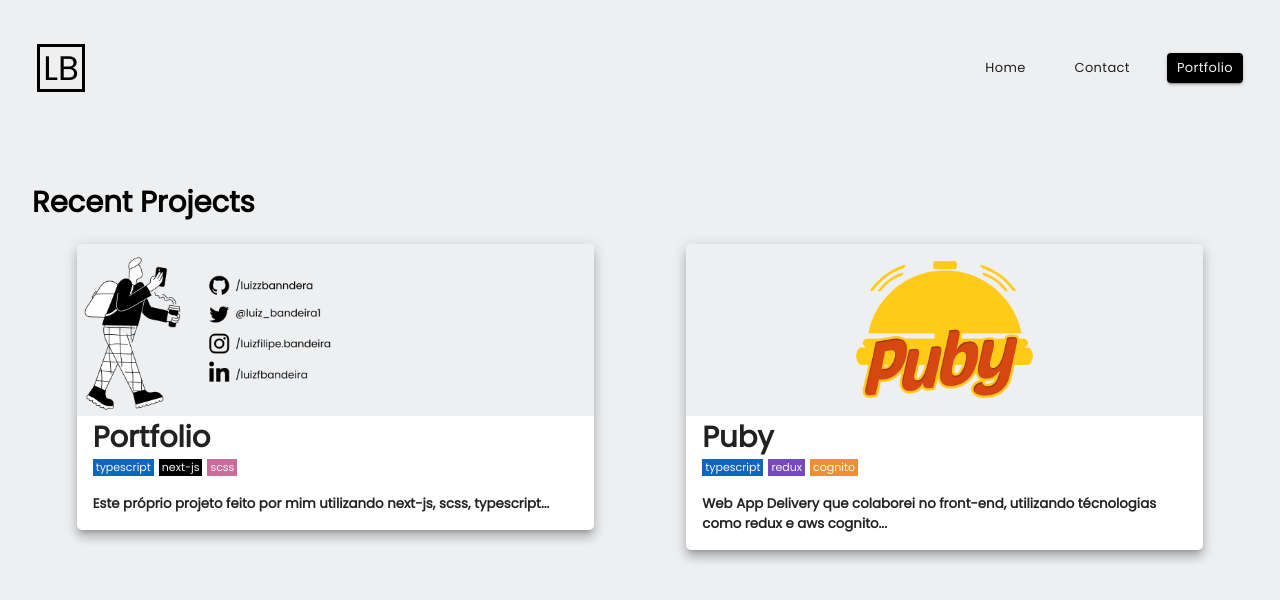
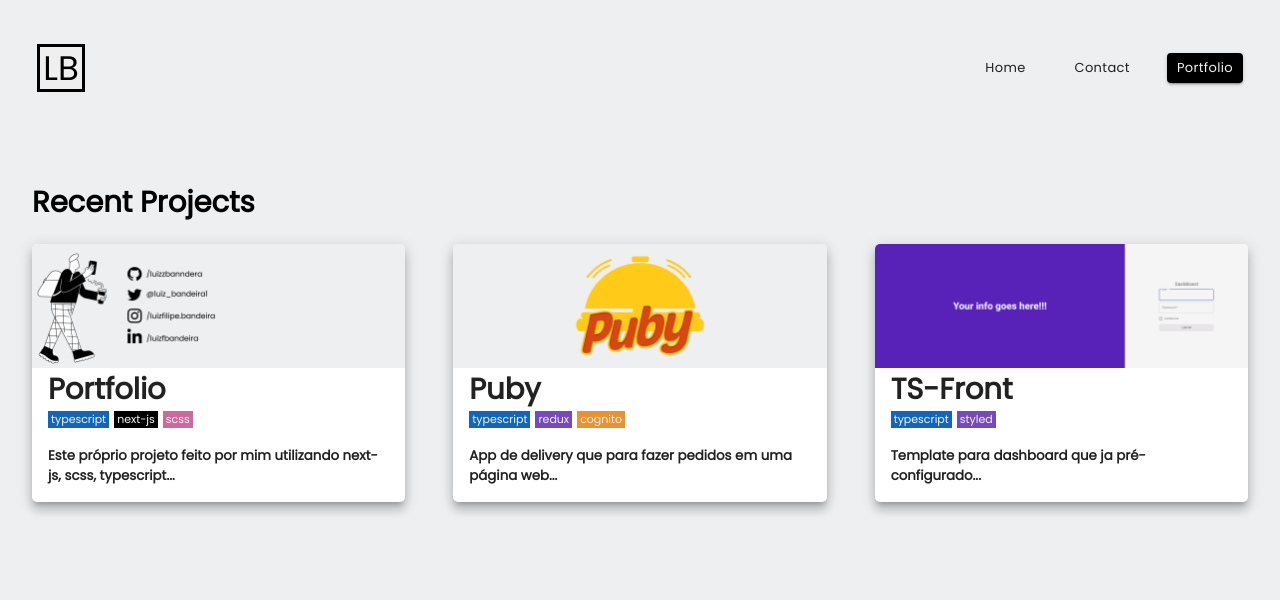
Before and after one commit to LuizzBanndera/next-portfolio, a Next.js app: page /portfolio in a window 1280 px wide. Shown: the top 600 px of the page. Built offline with nearby package versions, Linux system fonts and the light colour scheme.

Commit message:
added new portfolio item

```diff
--- a/src/pages/portfolio/index.tsx
+++ b/src/pages/portfolio/index.tsx
@@ -6,6 +6,7 @@
 import Portfolio from '@public/images/portfolio.png'
 import Puby from '@public/images/puby.png'
 import Modal from '@components/modal'
+import TsFrontSvg from '../../../public/images/tsfront.png'
 import { useAppContext } from '@ctx/state'
 
 export default function Contact() {
@@ -13,11 +14,13 @@
 
   const [portfolio, setPortfolio] = useState(false)
   const [puby, setPuby] = useState(false)
+  const [tsfront, setTsFront] = useState(false)
 
   useEffect(() => {
     if (ctx.modal.isOpen === false) {
       setPortfolio(false)
       setPuby(false)
+      setTsFront(false)
     }
   }, [ctx.modal.isOpen])
 
@@ -65,7 +68,7 @@
                       aqui.
                     </a>
                   </div>
-                  <h1>Técnologias</h1>
+                  <h1>Tecnologias</h1>
                   <ul>
                     <li>
                       <strong>Typescritpt: </strong>
@@ -92,8 +95,7 @@
                 title="Puby"
                 image={Puby}
                 onClick={() => setPuby(true)}
-                description={`Web App Delivery que colaborei no front-end,
-                utilizando técnologias como redux e aws cognito...`}
+                description={`App de delivery que para fazer pedidos em uma página web...`}
                 tags={
                   <>
                     <Tags
@@ -118,11 +120,11 @@
                 <>
                   <h1 id={Styles.title}>Sobre o Puby</h1>
                   <div>
-                    {`Puby é um app de delivery que permite ao usuário fazer pedidos em uma página web por meio
+                    {`App de delivery que permite ao usuário fazer pedidos em uma página web por meio
                      de um link que o estabelecimento envia via whatsapp. O estabelecimento possui uma página web que mostra os
                      pedidos recebidos em tempo real.`}
                   </div>
-                  <h1>Técnologias</h1>
+                  <h1>Tecnologias</h1>
                   <ul>
                     <li>
                       <strong>Typescritpt: </strong>
@@ -143,6 +145,51 @@
                   </ul>
                 </>
               </Modal>
+              <Card
+                title="TS-Front"
+                image={TsFrontSvg}
+                onClick={() => setTsFront(true)}
+                description={`Template para dashboard que ja pré-configurado...`}
+                tags={
+                  <>
+                    <Tags
+                      description="typescript"
+                      background="#1066bf"
+                      fontColor="whitesmoke"
+                    />
+                    <Tags
+                      description="styled"
+                      background="#764abc"
+                      fontColor="whitesmoke"
+                    />
+                  </>
+                }
+              />
+              <Modal isOpen={tsfront}>
+                <>
+                  <h1 id={Styles.title}>Sobre o TS-Front</h1>
+                  <div>
+                    {`A idéia era desenvolver um template simples para dashboard que ja vem pré-configurado para que você so precise
+                informar as rotas das paginas que criar e os icones que deseja para cada item do menu.
+                Utilizei typescript e styled-components para todos os elementos. Você pode verificar o repositório `}
+                    <a href="https://github.com/LuizzBanndera/ts-front">
+                      aqui.
+                    </a>
+                  </div>
+                  <h1>Tecnologias</h1>
+                  <ul>
+                    <li>
+                      <strong>Typescritpt: </strong>
+                      {`O projeto possui as práticas de tipagem mais utilizadas.`}
+                    </li>
+                    <br />
+                    <li>
+                      <strong>Styled: </strong>
+                      {`Utilizei styled-components em todo o projeto com um unico arquivo para componente e estilização.`}
+                    </li>
+                  </ul>
+                </>
+              </Modal>
             </div>
           </div>
         </div>
```
Also changed, not shown: public/images/tsfront.png (added).
